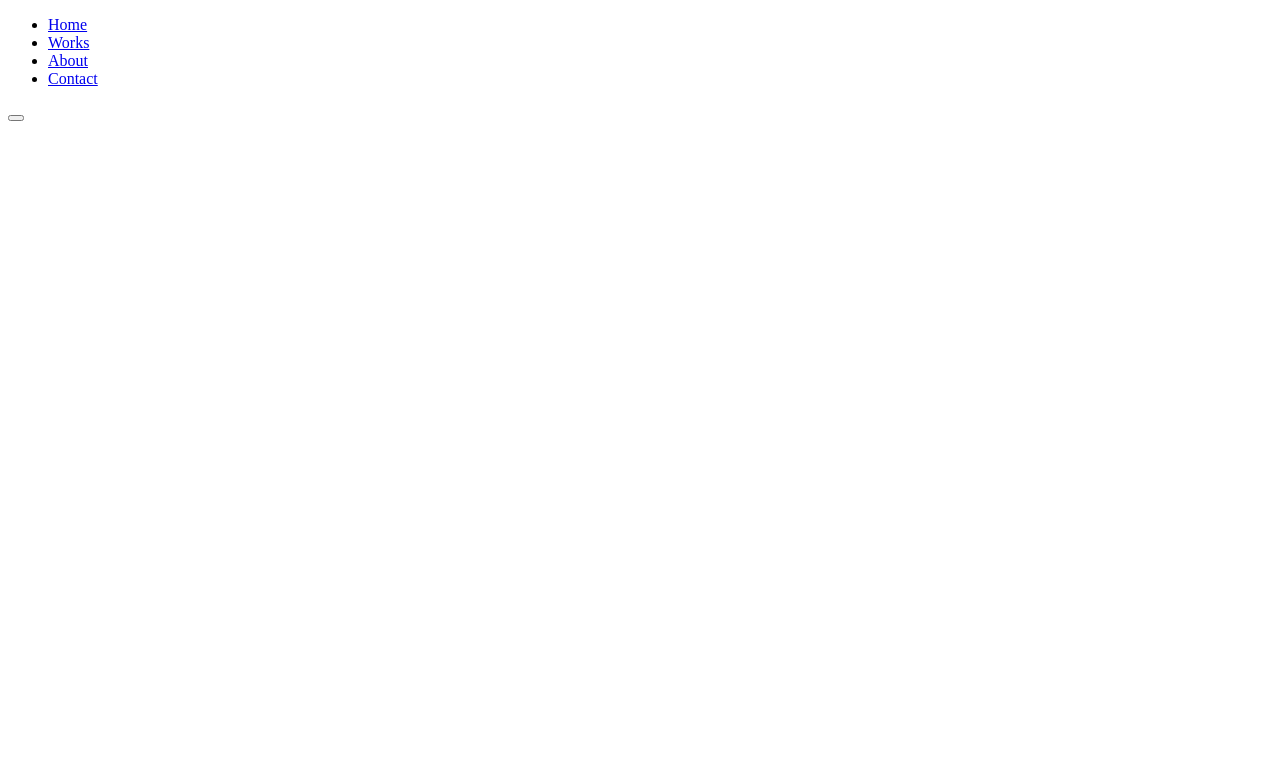
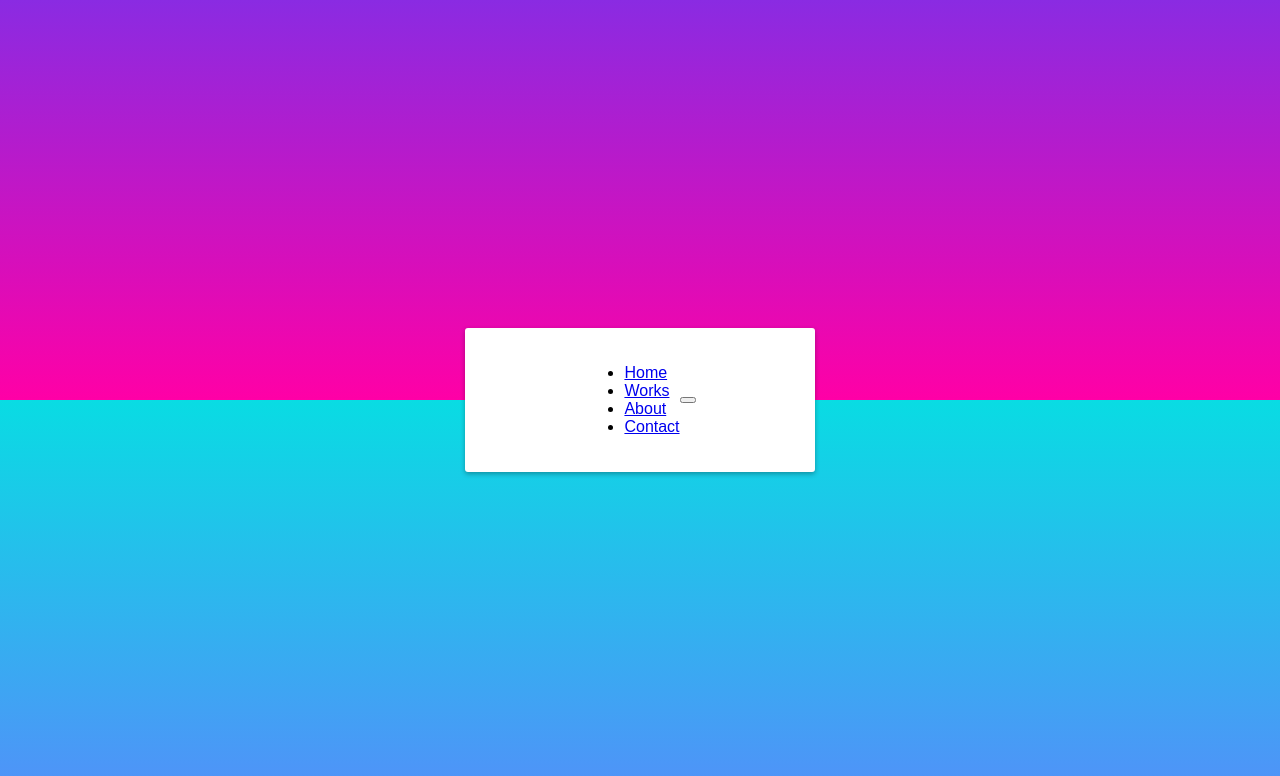
Before and after one commit to mmg489/navStyling, a plain HTML site: page index.html in a window 1280 px wide. Drawn offline with Linux system fonts and the light colour scheme; a web font is replaced by a local one.

Commit message:
adding styling for the Nav bar

```diff
--- a/style.css
+++ b/style.css
@@ -3,3 +3,30 @@
 *{
     box-sizing: border-box;
 }
+
+body {
+    background-color: blueviolet;
+    background-image: linear-gradient(to bottom, blueviolet 0%, rgb(255, 0, 166) 50%, rgb(9, 220, 227) 50%, #5290F9 100%);
+    font-family: 'Muli', sans-serif;
+    display: flex;
+    align-items: center;
+    justify-content: center;
+    height: 100vh;
+    margin: 0;
+}
+
+nav{
+    background-color: white;
+    padding: 20px;
+    width: 80px;
+    display: flex;
+    align-items: center;
+    justify-content: center;
+    border-radius: 3px;
+    box-shadow: 0 2px 5px rgba(0, 0,0,0.3);
+    transition: width 0.6s linear;
+}
+
+nav.active{
+    width: 350px;
+}
```
